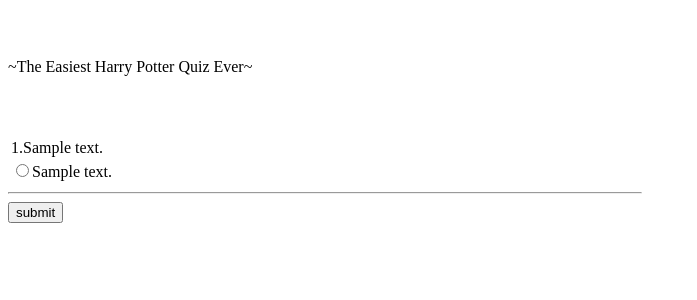
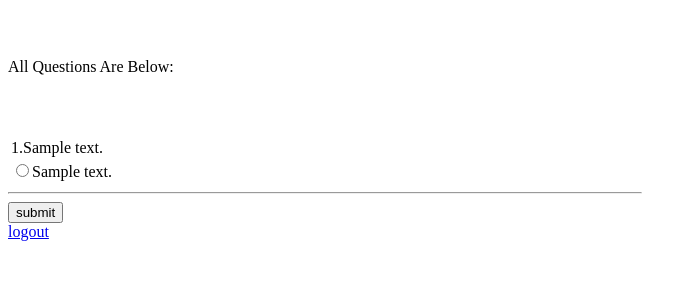
Before and after one commit to Richie-Yang/django-membership-mgmt, a Django app: page /quiz/play/ in a window 1280 px wide. Shown: the top 300 px of the page, without its empty margins (0-697 px from the left). Run offline with Django 3.2, Linux system fonts and the light colour scheme; a user stored in the database is signed in; tables that the repository leaves empty hold one stand-in row (values such as "Sample post").

Commit message:
2021/07/04 0933

```diff
--- a/mysite/settings.py
+++ b/mysite/settings.py
@@ -173,8 +173,8 @@ DEFAULT_AUTO_FIELD = 'django.db.models.BigAutoField'
 # Activate Django-Heroku.
 django_heroku.settings(locals())
 
-# url to redirect after successfull login
+# url to redirect after successful login
 LOGIN_REDIRECT_URL = '/quiz/login'
 LOGIN_URL = '/quiz/login/'
-LOGOUT_REDIRECT_URL = '/quiz/logout'
-LOGOUT_URL = '/quiz/logout/'
+LOGOUT_REDIRECT_URL = '/quiz/login'
+LOGOUT_URL = '/quiz/login/'
--- a/quiz/urls.py
+++ b/quiz/urls.py
@@ -9,4 +9,5 @@ urlpatterns = [
     path('register_create/', views.register_create_view, name='register_create_view'),
     path('register/', views.register, name='register'),
     path('login/', views.post_login, name='post_login'),
+    path('logout/', views.logout, name='logout'),
 ]
--- a/quiz/views.py
+++ b/quiz/views.py
@@ -91,11 +91,16 @@ def post_login(request):
         user = auth.authenticate(username=username, password=password)
         if user and user.is_staff is False:
             auth.login(request, user)
-            return redirect('/login/')
+            return redirect('/login')
         elif user and user.is_staff is True:
             auth.login(request, user)
-            return redirect('/quiz/')
+            return redirect('/quiz/play')
         else:
-            return redirect('/login/')
+            return redirect('/quiz/login')
     else:
         return render(request, 'login.html', locals())
+
+
+def logout(request):
+    auth.logout(request)
+    return redirect('/quiz/login')
--- a/templates/login.html
+++ b/templates/login.html
@@ -2,9 +2,6 @@
 <html lang="en">
 <head>
     <meta charset="UTF-8">
-    <link rel="stylesheet" href="https://stackpath.bootstrapcdn.com/bootstrap/4.1.3/css/bootstrap.min.css"
-          integrity="sha384-MCw98/SFnGE8fJT3GXwEOngsV7Zt27NXFoaoApmYm81iuXoPkFOJwJ8ERdknLPMO"
-          crossorigin="anonymous">
     <title>Login</title>
 </head>
 <body>
--- a/templates/play.html
+++ b/templates/play.html
@@ -2,11 +2,11 @@
 <html lang="en">
 <head>
     <meta charset="UTF-8">
-    <title>The Easiest Harry Potter Quiz Ever</title>
+    <title>Play</title>
 </head>
 <body>
 <div id="set" style="padding-top: 50px;">
-~The Easiest Harry Potter Quiz Ever~
+All Questions Are Below:
 </div>
 <form action="" method="post">
 <div style="padding-top: 60px;">
@@ -30,5 +30,6 @@
     <input type="submit" value="submit"/>
 </div>
 </form>
+<a href="/quiz/logout">logout</a>
 </body>
 </html>
--- a/templates/result.html
+++ b/templates/result.html
@@ -2,7 +2,7 @@
 <html lang="en">
 <head>
     <meta charset="UTF-8">
-    <title>Title</title>
+    <title>Result</title>
 </head>
 <body>
     <TABLE border="0" class="t1" cellpadding="9">
--- a/templates/visitor_count.html
+++ b/templates/visitor_count.html
@@ -2,7 +2,7 @@
 <html lang="en">
 <head>
     <meta charset="UTF-8">
-    <title>Title</title>
+    <title>Count</title>
 </head>
 <body>
 {{ visit_template }}
```
